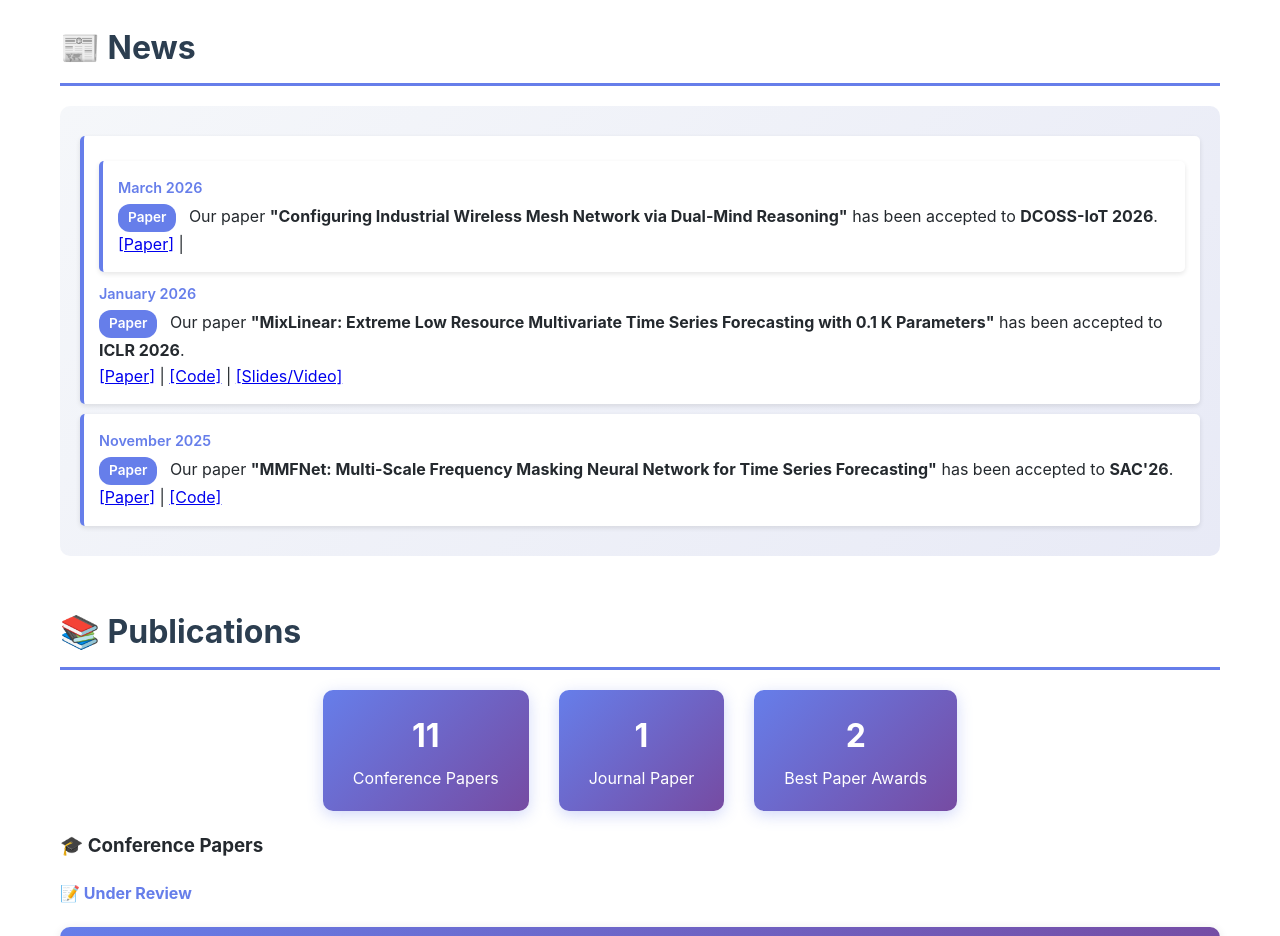
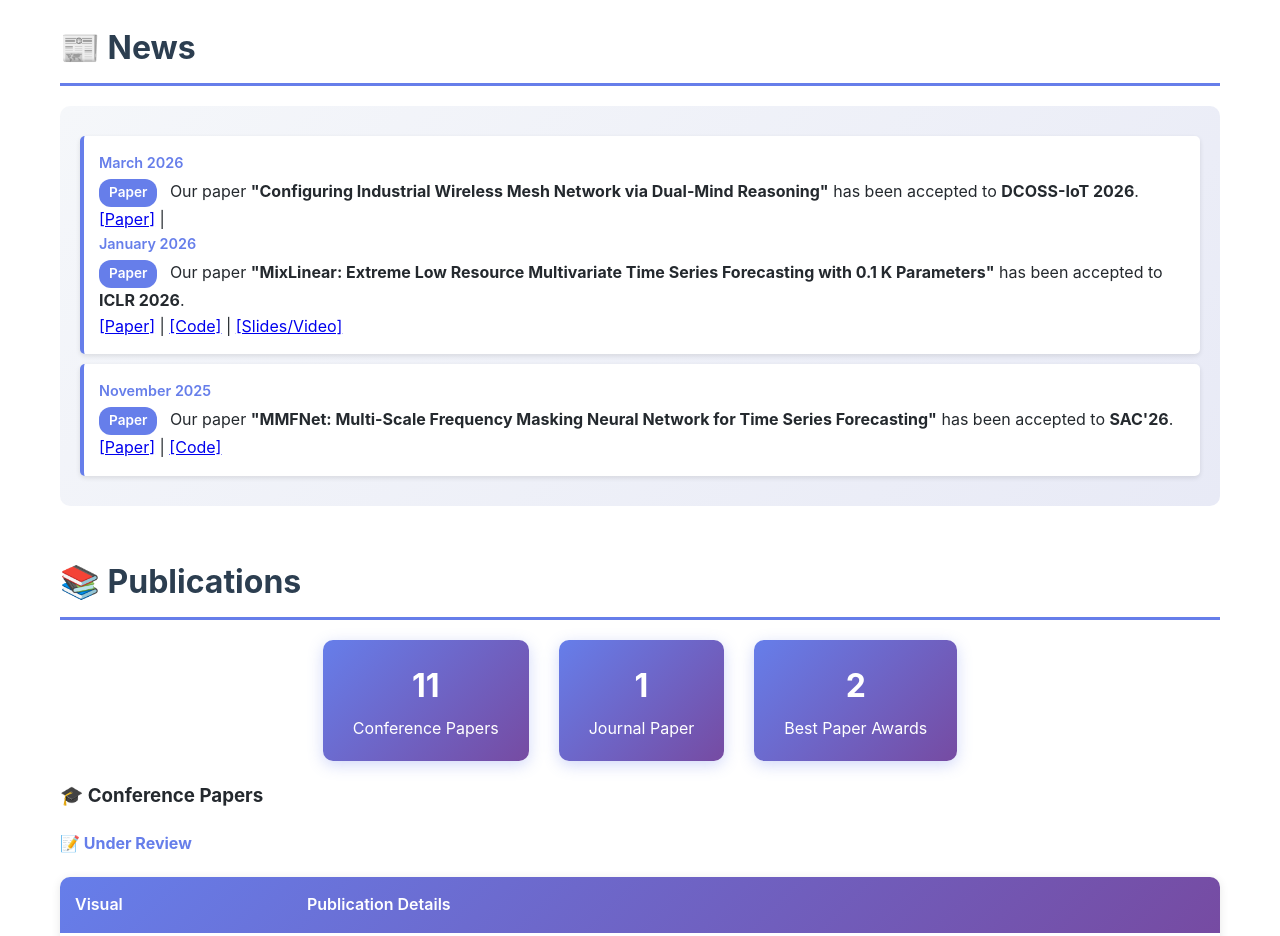
Before and after one commit to aitianma/aitianma.github.io, a plain HTML site: page index.html in a window 1280 px wide. Shown: the part 1960-2896 px from the top of the page. Drawn offline with Linux system fonts and the light colour scheme.

```diff
--- a/index.html
+++ b/index.html
@@ -547,7 +547,6 @@
 <section id="news">
     <h2>📰 News</h2>
     <div class="news-container">
-        <div class="news-item">
             <div class="news-item">
             <div class="news-date">March 2026</div>
             <div>
@@ -555,7 +554,6 @@
                 Our paper <strong>"Configuring Industrial Wireless Mesh Network via Dual-Mind Reasoning"</strong> has been accepted to <strong>DCOSS-IoT 2026</strong>.
                 <br>
                 <a href="https://users.cs.fiu.edu/~msha/publications/dcoss2026-1.pdf" target="_blank">[Paper]</a> |
-            </div>
             </div>
 
 
```
